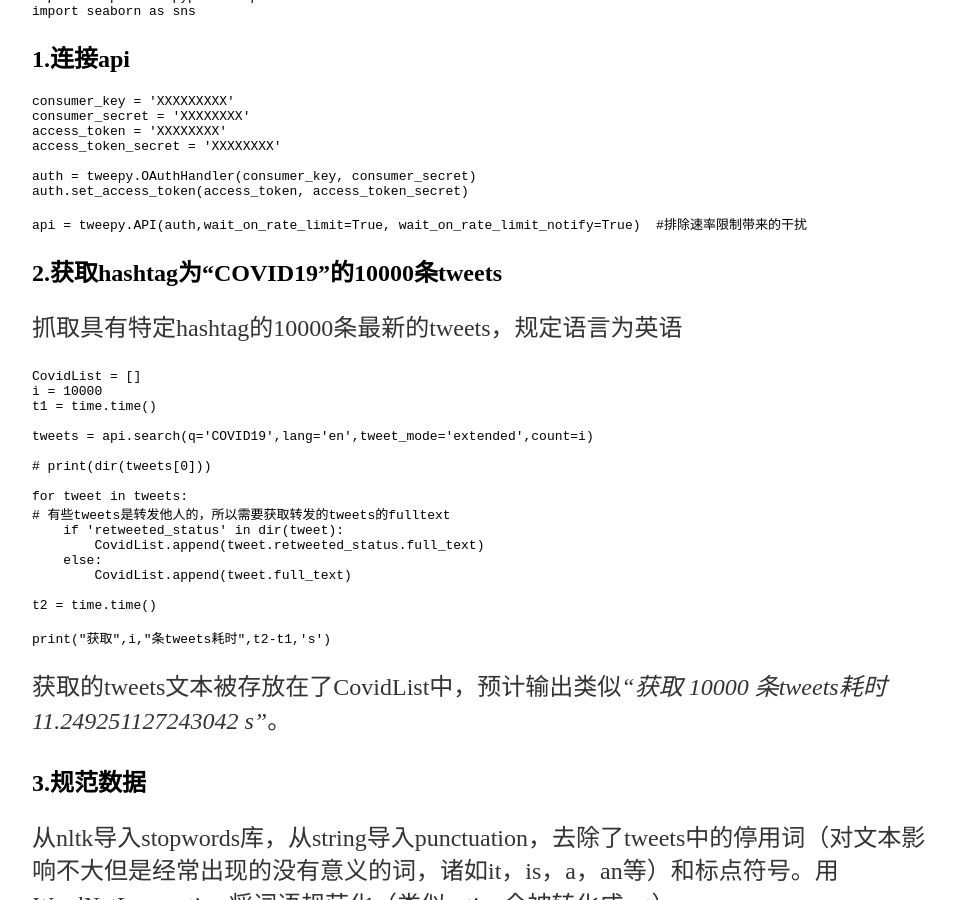
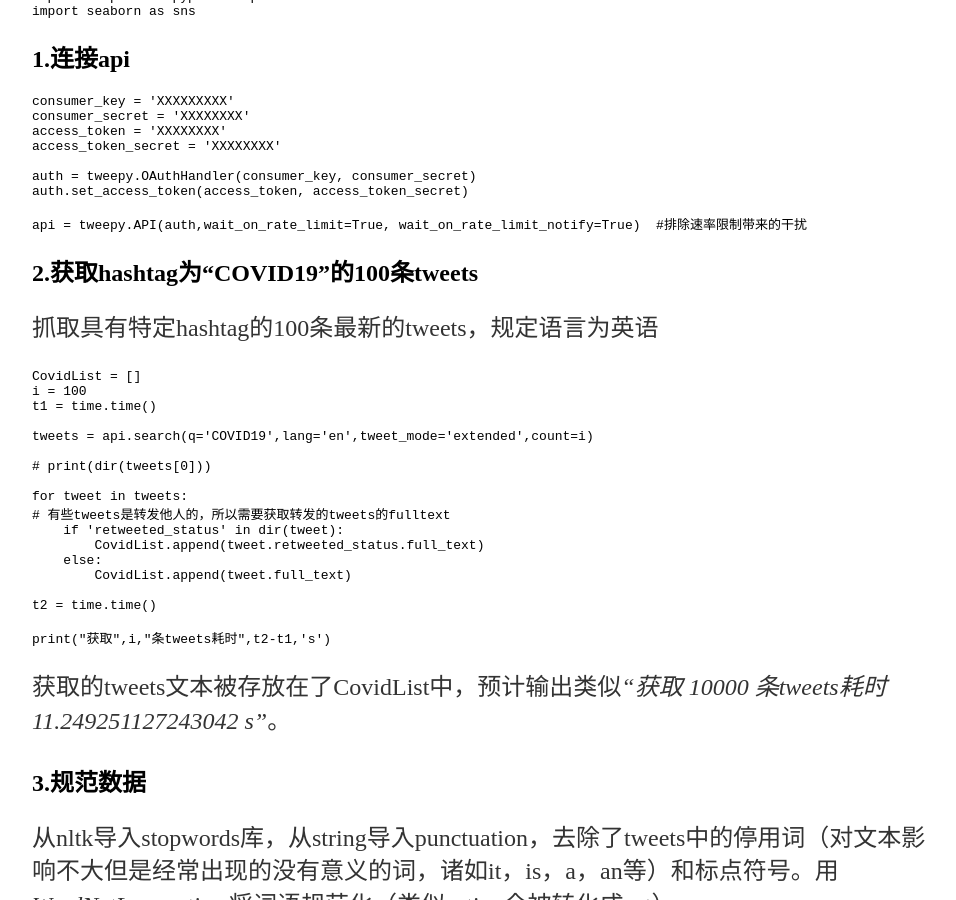
Before and after one commit to scyxx2/lakerschampions.github.io, a Jekyll site: the page built from _posts/2020-07-13-使用PDA主题聚类进行推特数据分析的python简单实现.md, in a window 1280 px wide and 900 px high, scrolled down 678 px. Shown: the whole window, without its empty margins (160-1116 px from the left). Built offline with Jekyll 4.4.1, drawn with Linux system fonts in a browser that asks for light colours; comment, search, counter and statistics services are not loaded.

Commit message:
Update 2020-07-13-使用PDA主题聚类进行推特数据分析的python简单实现.md

````diff
--- a/_posts/2020-07-13-使用PDA主题聚类进行推特数据分析的python简单实现.md
+++ b/_posts/2020-07-13-使用PDA主题聚类进行推特数据分析的python简单实现.md
@@ -40,11 +40,11 @@ auth.set_access_token(access_token, access_token_secret)
 api = tweepy.API(auth,wait_on_rate_limit=True, wait_on_rate_limit_notify=True)  #排除速率限制带来的干扰
 ```
 
-## 2.获取hashtag为“COVID19”的10000条tweets
-抓取具有特定hashtag的10000条最新的tweets，规定语言为英语
+## 2.获取hashtag为“COVID19”的100条tweets
+抓取具有特定hashtag的100条最新的tweets，规定语言为英语
 ```
 CovidList = []
-i = 10000
+i = 100
 t1 = time.time()
 
 tweets = api.search(q='COVID19',lang='en',tweet_mode='extended',count=i)
````
